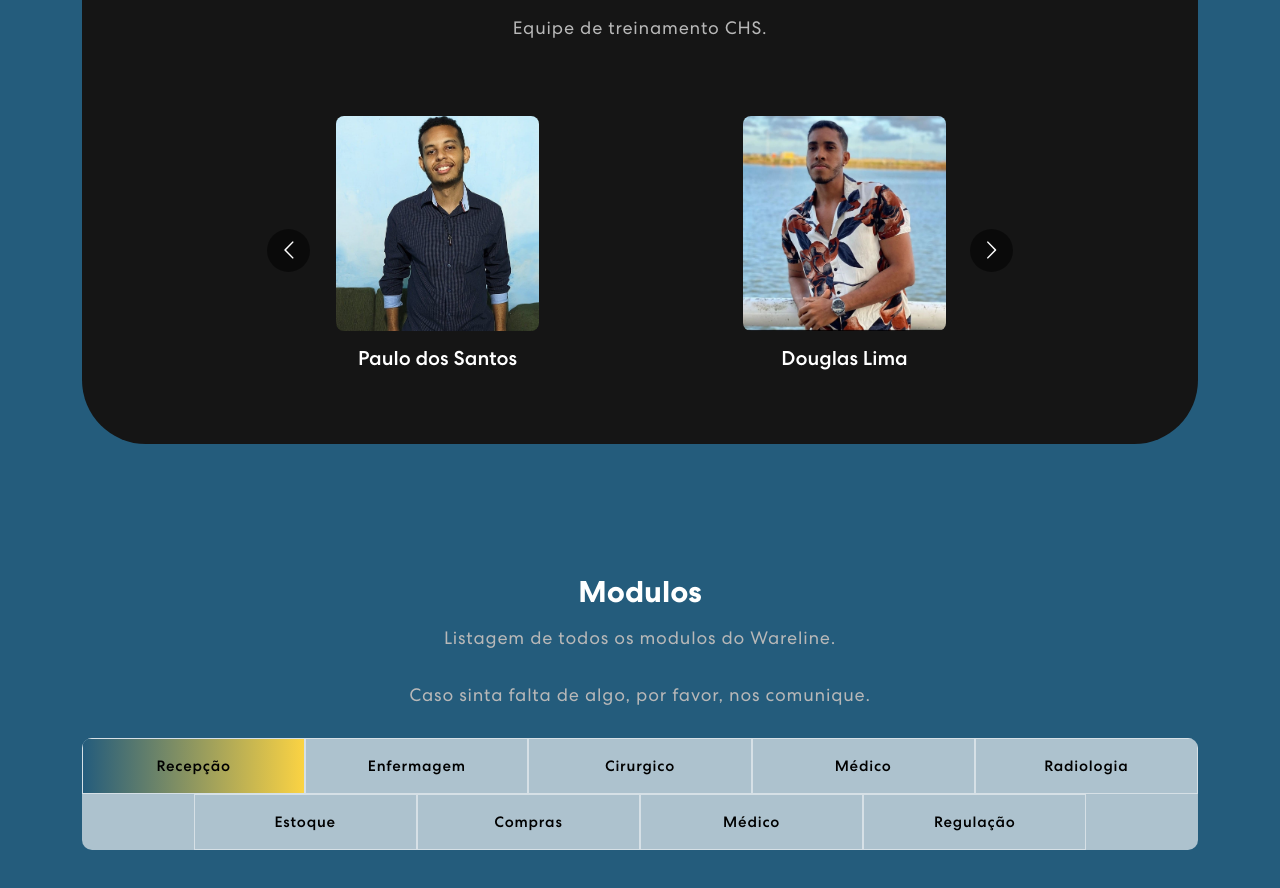
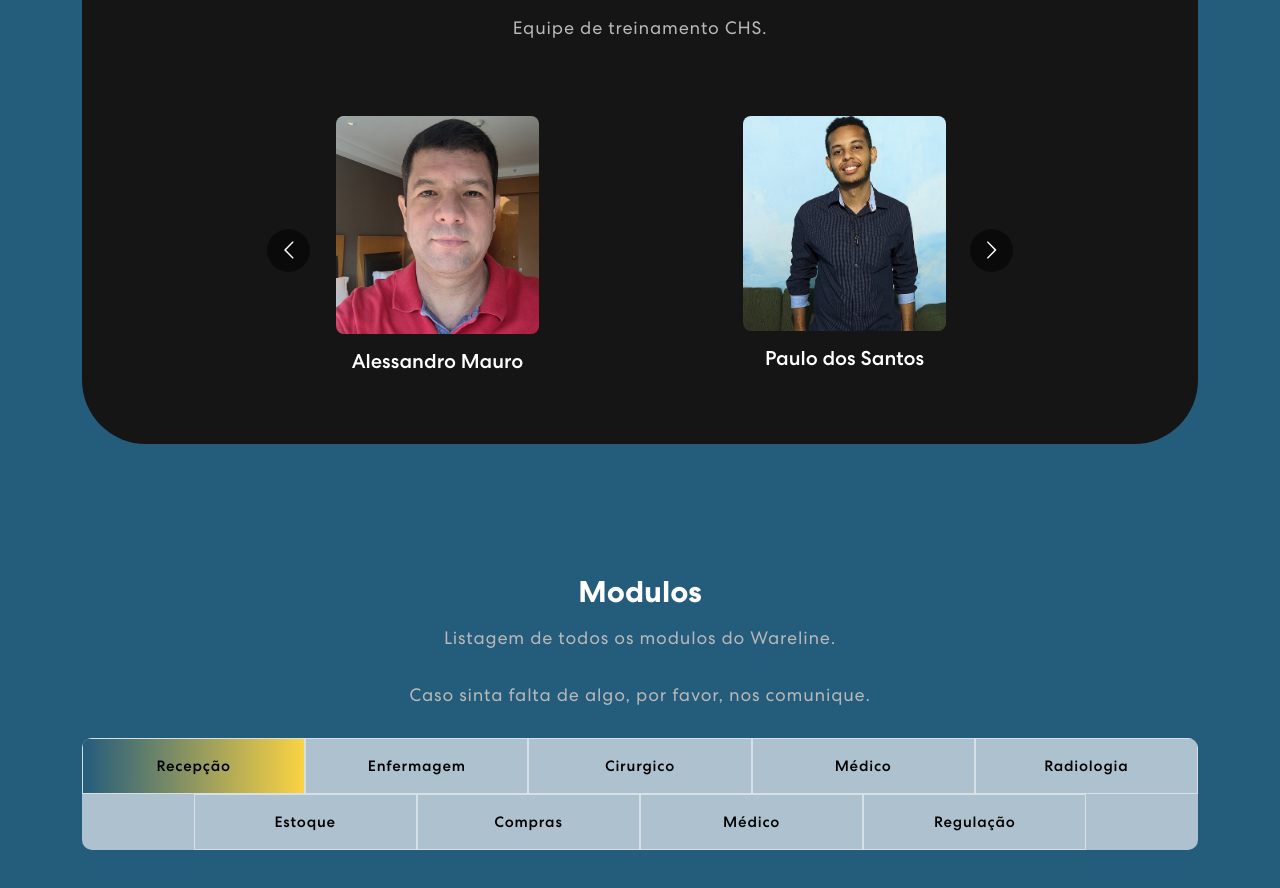
Before and after one commit to Paulo-Santos20/CHSclass, a React (Create React App) app: page / in a window 1280 px wide. Shown: the part 932-1820 px from the top of the page. Built offline with nearby package versions, Linux system fonts and the light colour scheme; no server answers.

Commit message:
style: new implantador

```diff
--- a/src/components/Treinadores.js
+++ b/src/components/Treinadores.js
@@ -1,4 +1,5 @@
 import paulo from "../assets/img/paulo.jpg";
+import alessandro from "../assets/img/alessandro.jpg"
 import douglas from "../assets/img/douglas.jpg";
 import hilbert from "../assets/img/hilbert.jpg";
 import dalemberg from "../assets/img/dalemberg.png"
@@ -38,6 +39,10 @@ export const Skills = () => {
                         <h2>Implantadores</h2>
                         <p>Equipe de treinamento CHS.</p>
                         <Carousel responsive={responsive} infinite={true} className="owl-carousel owl-theme skill-slider">
+                        <div className="item">
+                                <img src={alessandro} alt="Image" />
+                                <h5>Alessandro Mauro</h5>
+                            </div>
                             <div className="item">
                                 <img src={paulo} alt="Image" />
                                 <h5>Paulo dos Santos</h5>
```
Also changed, not shown: src/assets/img/alessandro.jpg (added).
